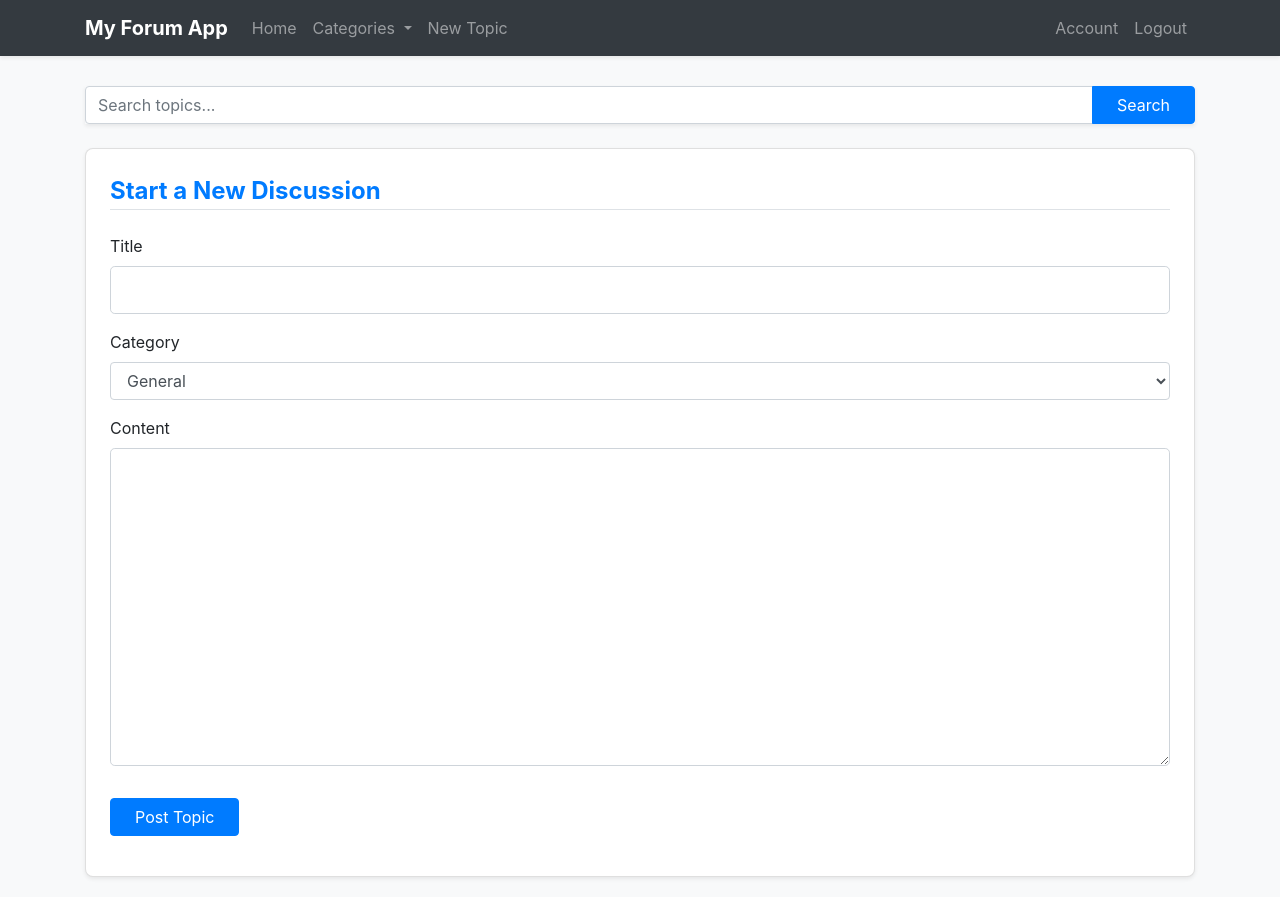
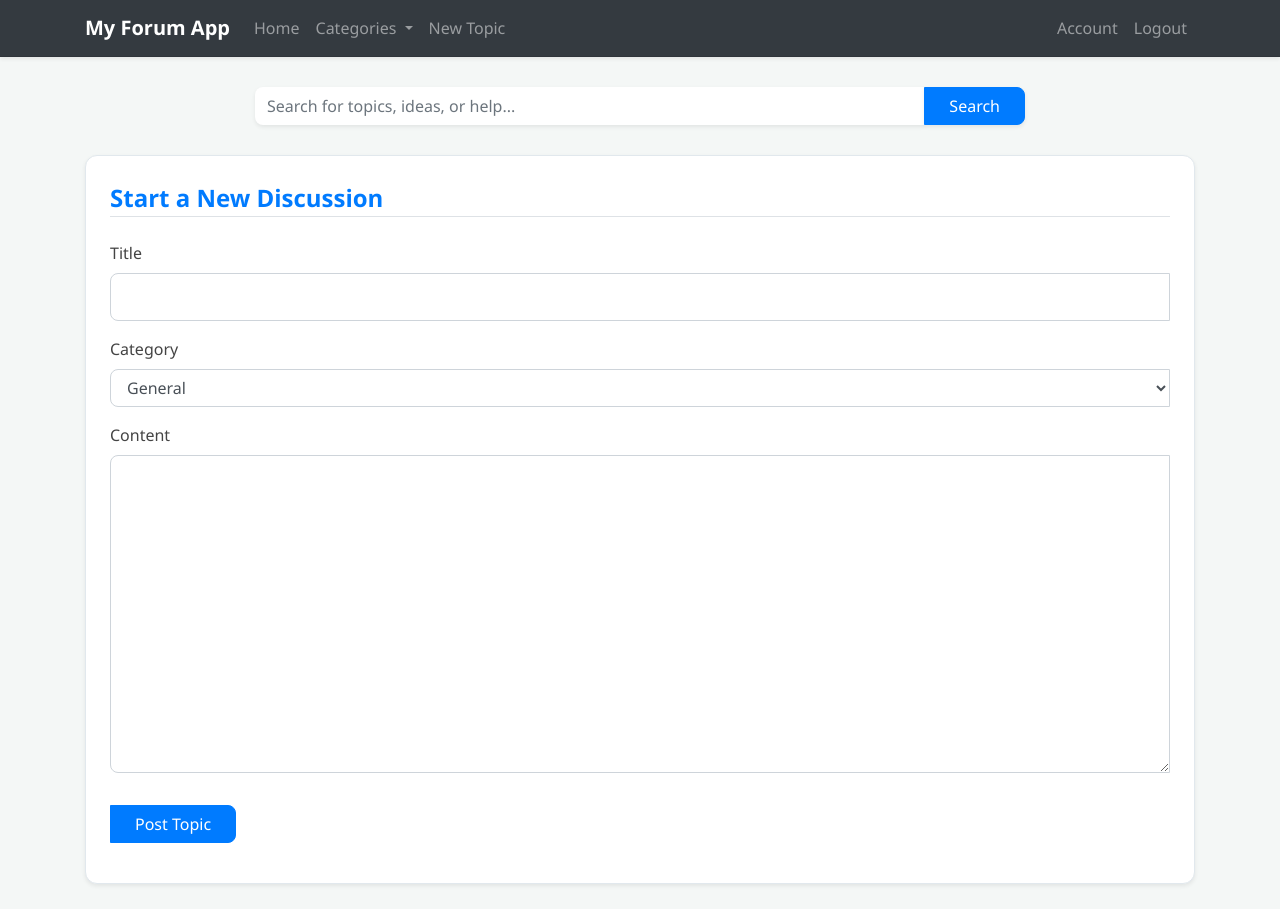
Before and after one commit to Dj-cmd-ai/Flask-Forum_APP, a Flask app: page /topic/new in a window 1280 px wide. Before the commit the page ends 880 px from the top, so only its background shows below. Run offline with Flask 3, Linux system fonts and the light colour scheme; the visitor is signed in with stand-in values (Sample User, id 1); some libraries are stand-ins or nearby versions.

Commit message:
Change in base.html for modern css block

```diff
--- a/templates/base.html
+++ b/templates/base.html
@@ -5,16 +5,70 @@
     <meta name="viewport" content="width=device-width, initial-scale=1.0">
     <link rel="stylesheet" href="https://cdn.jsdelivr.net/npm/bootstrap@4.6.2/dist/css/bootstrap.min.css">
     <title>My Forum App</title>
+
     <style>
-        .navbar { margin-bottom: 30px; }
-        .content-section { background: #ffffff; padding: 20px; border-radius: 8px; margin-bottom: 20px; }
+        /* Modern Forum Styling */
+        body {
+            font-family: 'Segoe UI', Roboto, Helvetica, Arial, sans-serif;
+            background-color: #f4f7f6 !important;
+            color: #444;
+        }
+
+        .navbar {
+            margin-bottom: 30px;
+            border-bottom: 1px solid rgba(0,0,0,0.1);
+        }
+
+        .content-section {
+            background: #ffffff;
+            padding: 25px;
+            border-radius: 12px;
+            margin-bottom: 25px;
+            box-shadow: 0 4px 6px rgba(0,0,0,0.05);
+            border: 1px solid #e1e8ed;
+        }
+
+        /* Styling for the broken image fix */
+        .account-img {
+            height: 50px;
+            width: 50px;
+            margin-right: 15px;
+            border-radius: 50%;
+            background-color: #dee2e6; /* Grey background if image fails to load */
+            object-fit: cover;
+        }
+
+        .article-title {
+            color: #2c3e50;
+            font-weight: 600;
+            text-decoration: none;
+        }
+
+        .article-title:hover {
+            color: #007bff;
+        }
+
+        /* Search bar improvements */
+        .search-container {
+            max-width: 800px;
+            margin: 0 auto 30px auto;
+        }
+
+        .btn-primary {
+            border-radius: 0 8px 8px 0;
+        }
+
+        .form-control {
+            border-radius: 8px 0 0 8px;
+        }
     </style>
 </head>
-<body class="bg-light">
+<body>
 
     <nav class="navbar navbar-expand-lg navbar-dark bg-dark shadow-sm">
         <div class="container">
             <a class="navbar-brand font-weight-bold" href="{{ url_for('home') }}">My Forum App</a>
+
             <button class="navbar-toggler" type="button" data-toggle="collapse" data-target="#mainNav" aria-controls="mainNav" aria-expanded="false" aria-label="Toggle navigation">
                 <span class="navbar-toggler-icon"></span>
             </button>
@@ -27,12 +81,12 @@
                         <a class="nav-link dropdown-toggle" href="#" id="catDropdown" role="button" data-toggle="dropdown" aria-haspopup="true" aria-expanded="false">
                             Categories
                         </a>
-                        <div class="dropdown-menu shadow" aria-labelledby="catDropdown">
+                        <div class="dropdown-menu shadow-lg border-0" aria-labelledby="catDropdown">
                             <a class="dropdown-item" href="{{ url_for('home') }}">All Topics</a>
                             <div class="dropdown-divider"></div>
-                            <a class="dropdown-item text-secondary" href="{{ url_for('home', category='General') }}">General</a>
-                            <a class="dropdown-item text-success" href="{{ url_for('home', category='Brainwave') }}">Brainwave</a>
-                            <a class="dropdown-item text-danger" href="{{ url_for('home', category='Help') }}">Help</a>
+                            <a class="dropdown-item" href="{{ url_for('home', category='General') }}">General</a>
+                            <a class="dropdown-item" href="{{ url_for('home', category='Brainwave') }}">Brainwave</a>
+                            <a class="dropdown-item" href="{{ url_for('home', category='Help') }}">Help</a>
                         </div>
                     </div>
 
@@ -55,13 +109,13 @@
     </nav>
 
     <div class="container">
-        <div class="row mb-4">
+        <div class="row search-container">
             <div class="col-md-12">
                 <form method="GET" action="{{ url_for('home') }}">
-                    <div class="input-group shadow-sm">
-                        <input type="text" name="search" class="form-control" placeholder="Search topics..." value="{{ search_term if search_term }}">
+                    <div class="input-group">
+                        <input type="text" name="search" class="form-control border-0 shadow-sm" placeholder="Search for topics, ideas, or help..." value="{{ search_term if search_term }}">
                         <div class="input-group-append">
-                            <button class="btn btn-primary px-4" type="submit">Search</button>
+                            <button class="btn btn-primary px-4 shadow-sm" type="submit">Search</button>
                         </div>
                     </div>
                     {% if category_filter %}
```
